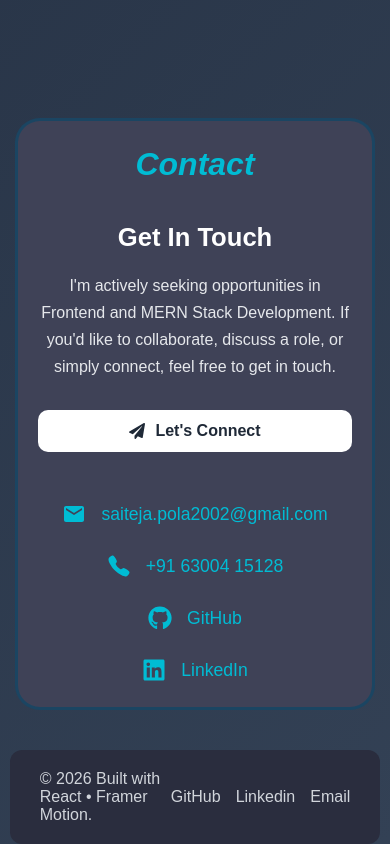
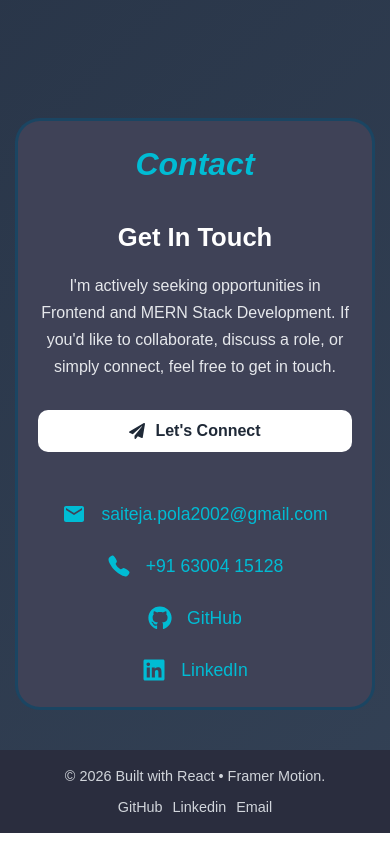
Before and after one commit to Sai-Tejaswini-02/My_Portfolio, a React (Vite) app in the folder my-ui/: page / in a window 390 px wide. Shown: the part 4178-5022 px from the top of the page. Built offline with nearby package versions, Linux system fonts and the light colour scheme.

Commit message:
my portfolio

```diff
--- a/my-ui/src/components/Footer.css
+++ b/my-ui/src/components/Footer.css
@@ -3,7 +3,7 @@
   justify-content: space-between;
   align-items: center;
   padding: 20px 30px;
-  background-color:#2A2D3E;;
+  background-color: #2A2D3E;
   margin-top: 20px;
   border-radius: 12px;
   width: 95%;
@@ -12,7 +12,51 @@
   font-family: "Poppins";
 }
 
+
 .footer-names {
   display: flex;
   gap: 15px;
 }
+
+/* =========================
+   TABLET + BELOW
+========================= */
+@media (max-width: 768px) {
+
+  .footer {
+    flex-direction: column;
+    justify-content: center;
+    align-items: center;
+    gap: 15px;
+    text-align: center;
+    padding: 20px;
+  }
+
+  .footer-names {
+    display: flex;
+    justify-content: center;
+    flex-wrap: wrap;
+    gap: 12px;
+  }
+}
+
+/* =========================
+   MOBILE (SMALL DEVICES)
+========================= */
+@media (max-width: 576px) {
+
+  .footer {
+    width: 100%;
+    border-radius: 0;
+    padding: 18px 15px;
+  }
+
+  .footer p {
+    font-size: 0.9rem;
+  }
+
+  .footer-names {
+    gap: 10px;
+    font-size: 0.9rem;
+  }
+}
```
